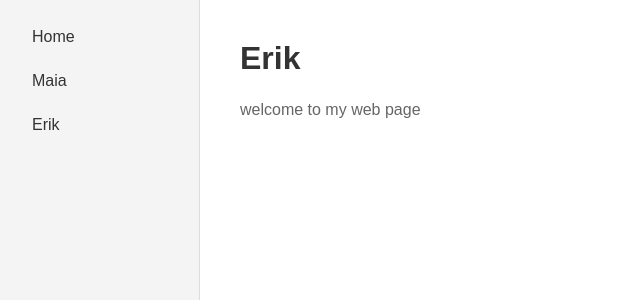
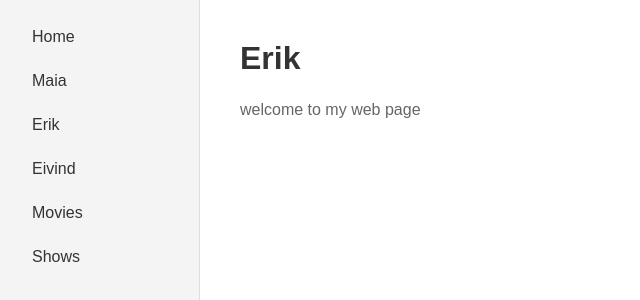
Before and after one commit to Msol89/MeeLex, a plain HTML site: page docs/erik.html in a window 1280 px wide. Shown: the top 300 px of the page, without its empty margins (0-640 px from the left). Drawn offline with Linux system fonts and the light colour scheme.

Commit message:
navigation to new pages

```diff
--- a/docs/erik.html
+++ b/docs/erik.html
@@ -12,6 +12,9 @@
             <li><a href="index.html">Home</a></li>
             <li><a href="maia.html">Maia</a></li>
             <li><a href="erik.html">Erik</a></li>
+            <li><a href="eivind.html">Eivind</a></li>
+            <li><a href="movies.html">Movies</a></li>
+            <li><a href="shows.html">Shows</a></li>
         </ul>
     </nav>
     <main>
```
Also changed, not shown: docs/index.html (+3 -0 lines), docs/maia.html (+3 -0 lines).
